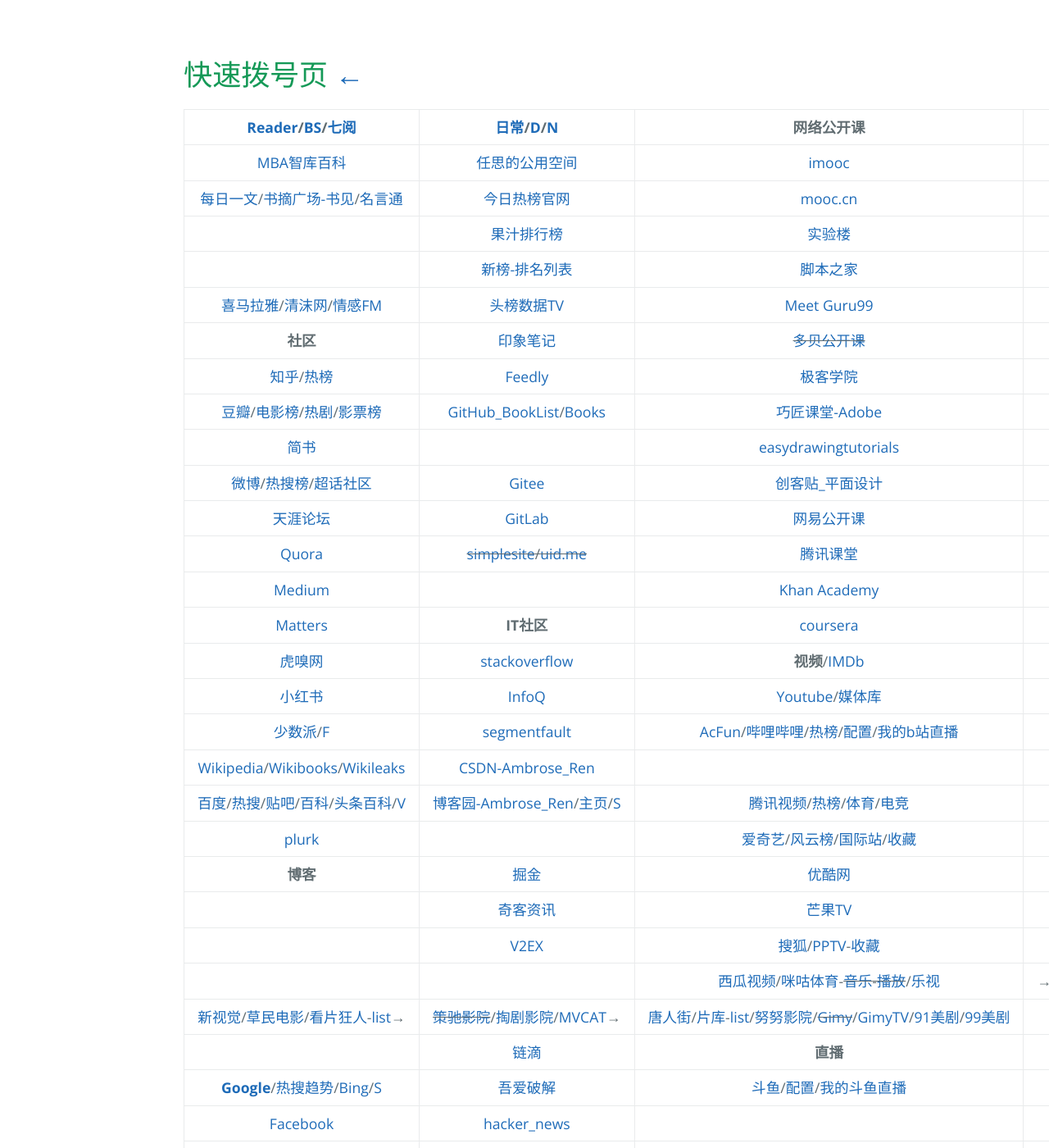
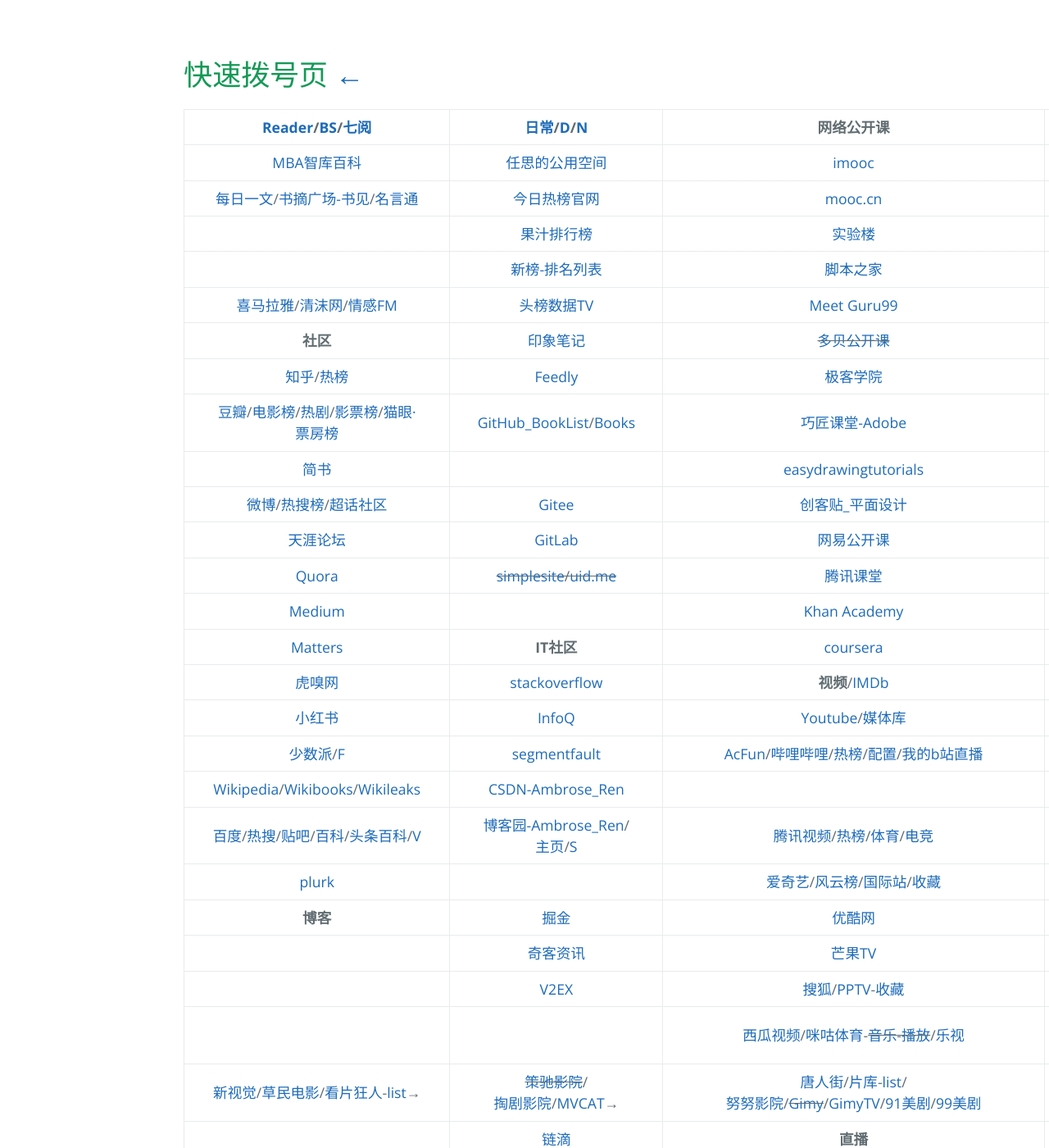
Before and after one commit to AmbroseRen/test, a Jekyll site: the page built from navigation.md, in a window 1280 px wide and 1400 px high. Shown: the whole window at 82% size. Built offline with Jekyll 4.4.1, drawn with Linux system fonts in a browser that asks for light colours; our own code applies the rules of GitHub Pages for plain Markdown files; the repository's description, which GitHub fills in, is left out.

Commit message:
Update navigation.md

```diff
--- a/navigation.md
+++ b/navigation.md
@@ -13,7 +13,7 @@
 | [喜马拉雅](https://www.ximalaya.com/my/subscribed/)/[清沫网](https://www.qingmo.net/)/[情感FM](https://www.qingmo.net/qingganfm) | [头榜数据TV](http://www.toubang.tv/anchor/mutile.html) | [Meet Guru99](https://www.guru99.com/) | __工具__ |
 | __社区__ | [印象笔记](https://app.yinxiang.com/Home.action) | ~~[多贝公开课](http://www.duobei.com/)~~ | [epub.liumingye](https://epub.liumingye.cn/) |
 | [知乎](https://www.zhihu.com/people/RS101202303/following)/[热榜](https://www.zhihu.com/hot) | [Feedly](https://feedly.com/) | [极客学院](https://www.jikexueyuan.com/) | [MYFREEMP3](http://tool.liumingye.cn/music/?page=audioPage&type=migu&name=The%20Ludlows) |
-| [豆瓣](https://www.douban.com/people/AmbroseRen/)/[电影榜](https://movie.douban.com/)/[热剧](https://movie.douban.com/tv/#!type=tv&tag=%E7%83%AD%E9%97%A8&sort=recommend&page_limit=20&page_start=0)/[影票榜](https://www.endata.com.cn/BoxOffice/) | [GitHub_BookList](https://github.com/AmbroseRen/test/blob/master/Library/BookListsOne.md)/[Books](https://github.com/AmbroseRen/Picture/tree/master/book/Society) | [巧匠课堂-Adobe](https://www.2qj.com/) | [BookReader](https://ztftrue.github.io/BookReader/) |
+| [豆瓣](https://www.douban.com/people/AmbroseRen/)/[电影榜](https://movie.douban.com/)/[热剧](https://movie.douban.com/tv/#!type=tv&tag=%E7%83%AD%E9%97%A8&sort=recommend&page_limit=20&page_start=0)/[影票榜](https://www.endata.com.cn/BoxOffice/)/[猫眼·票房榜](https://piaofang.maoyan.com/dashboard) | [GitHub_BookList](https://github.com/AmbroseRen/test/blob/master/Library/BookListsOne.md)/[Books](https://github.com/AmbroseRen/Picture/tree/master/book/Society) | [巧匠课堂-Adobe](https://www.2qj.com/) | [BookReader](https://ztftrue.github.io/BookReader/) |
 | [简书](https://www.jianshu.com/subscriptions#/timeline) | []() | [easydrawingtutorials](https://www.easydrawingtutorials.com/index.php/disney/81-draw-mickey-mouse) | [Neat Reader](https://www.neat-reader.cn/webapp#/) |
 | [微博](https://weibo.com/3626507391/follow)/[热搜榜](https://s.weibo.com/top/summary)/[超话社区](https://huati.weibo.cn/discovery/super) | [Gitee](https://gitee.com/) | [创客贴_平面设计](https://www.chuangkit.com/designtools/designindex) | [PDF在线阅读器](https://web.jisupdf.com/) |
 | [天涯论坛](https://bbs.tianya.cn/) | [GitLab](https://gitlab.com/ambroserencn) | [网易公开课](https://open.163.com/khan/) | [oneNote笔记本-微软](https://www.onenote.com/notebooks?auth=1&nf=1&fromAR=1) |
```
